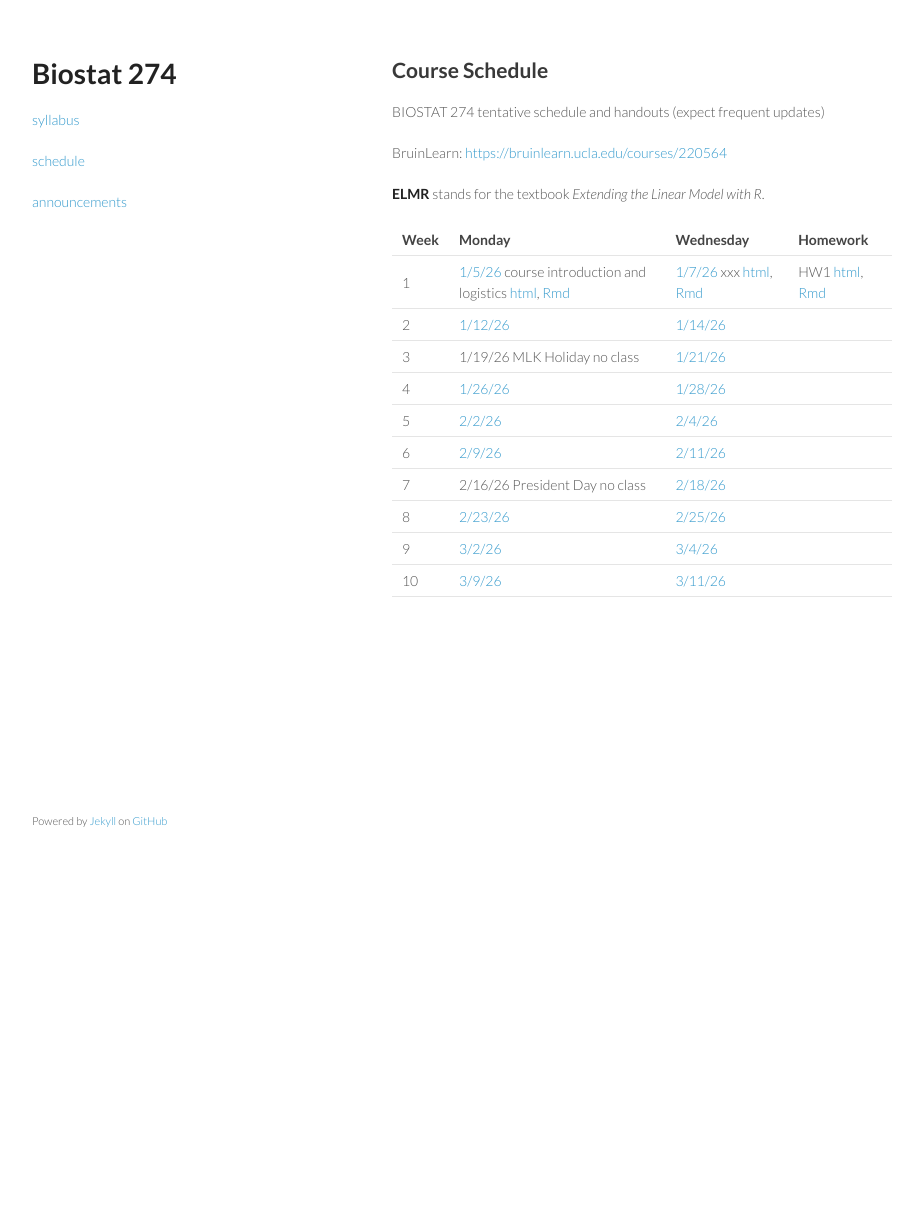
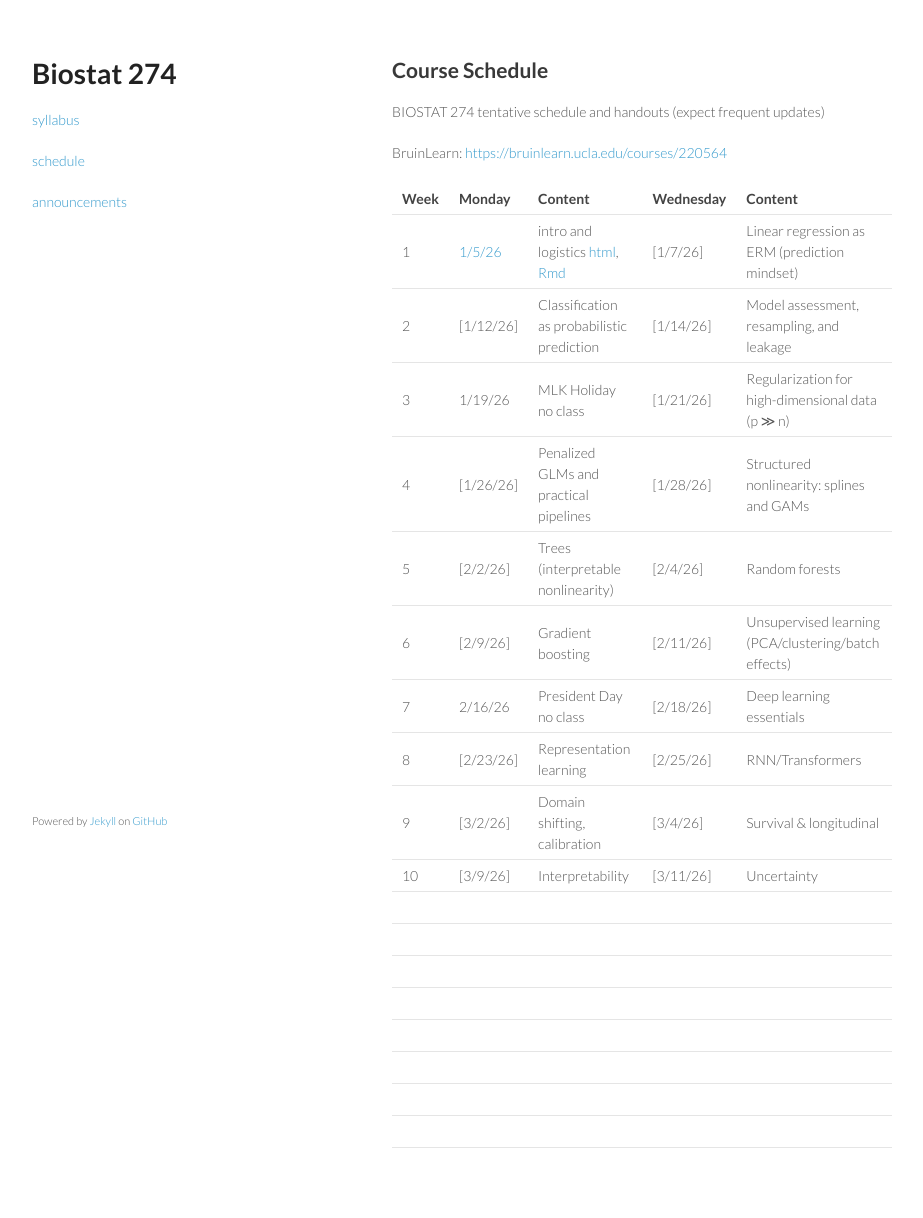
Before and after one commit to ucla-biostat-274/2026winter, a Jekyll site: the page built from schedule/schedule.md, in a window 1280 px wide. Shown: the whole page, without its empty margins (178-1101 px from the left). Built offline with Jekyll 4.4.1, drawn with Linux system fonts in a browser that asks for light colours; before the commit the page ends 900 px from its top, so only the background shows below that.

Commit message:
revise topics

```diff
--- a/schedule/schedule.md
+++ b/schedule/schedule.md
@@ -9,17 +9,23 @@ BIOSTAT 274 tentative schedule and handouts (expect frequent updates)
 
 BruinLearn: <https://bruinlearn.ucla.edu/courses/220564>
 
-**ELMR** stands for the textbook _Extending the Linear Model with R_.
-
-| Week | Monday                                                                                                                                                                                                                                                                                | Wednesday                                                                                                                                                                                                                                    | Homework                                                                                                           |
-|------|---------------------------------------------------------------------------------------------------------------------------------------------------------------------------------------------------------------------------------------------------------------------------------------|----------------------------------------------------------------------------------------------------------------------------------------------------------------------------------------------------------------------------------------------|--------------------------------------------------------------------------------------------------------------------|
-| 1    | [1/5/26](https://ucla-biostat-274.github.io/2026winter/biostat274winter2026/2026/01/05/week1-day1.html) course introduction and logistics [html](../slides/01-intro/intro.html), [Rmd](https://raw.githubusercontent.com/ucla-biostat-274/2026spring/master/slides/01-intro/intro.qmd) | [1/7/26](https://ucla-biostat-274.github.io/2026winter/biostat274winter2026/2026/01/07/week1-day2.html) xxx [html](../slides/02-lm/lm.html), [Rmd](https://raw.githubusercontent.com/ucla-biostat-274/2026winter/master/slides/02-lm/lm.qmd) | HW1 [html](../hw/hw1.html), [Rmd](https://raw.githubusercontent.com/ucla-biostat-274/2026winter/master/hw/hw1.qmd) |
-| 2    | [1/12/26]()                                                                                                                                                                                                                                                                           | [1/14/26]()                                                                                                                                                                                                                                  |                                                                                                                    |
-| 3    | 1/19/26 MLK Holiday no class                                                                                                                                                                                                                                                          | [1/21/26]()                                                                                                                                                                                                                                  |                                                                                                                    |
-| 4    | [1/26/26]()                                                                                                                                                                                                                                                                           | [1/28/26]()                                                                                                                                                                                                                                  |                                                                                                                    |
-| 5    | [2/2/26]()                                                                                                                                                                                                                                                                            | [2/4/26]()                                                                                                                                                                                                                                   |                                                                                                                    |
-| 6    | [2/9/26]()                                                                                                                                                                                                                                                                            | [2/11/26]()                                                                                                                                                                                                                                  |                                                                                                                    |
-| 7    | 2/16/26 President Day no class                                                                                                                                                                                                                                                        | [2/18/26]()                                                                                                                                                                                                                                  |                                                                                                                    |
-| 8    | [2/23/26]()                                                                                                                                                                                                                                                                           | [2/25/26]()                                                                                                                                                                                                                                  |                                                                                                                    |
-| 9    | [3/2/26]()                                                                                                                                                                                                                                                                            | [3/4/26]()                                                                                                                                                                                                                                   |                                                                                                                    |
-| 10   | [3/9/26]()                                                                                                                                                                                                                                                                            | [3/11/26]()                                                                                                                                                                                                                                  |                                                                                                                    |
+| Week | Monday                                                                                                  | Content                                                                                                                                                               | Wednesday  | Content                                              |
+|------|---------------------------------------------------------------------------------------------------------|-----------------------------------------------------------------------------------------------------------------------------------------------------------------------|------------|------------------------------------------------------|
+| 1    | [1/5/26](https://ucla-biostat-274.github.io/2026winter/biostat274winter2026/2026/01/05/week1-day1.html) |  intro and logistics   [html](../slides/01-intro/intro.html),   [Rmd](https://raw.githubusercontent.com/ucla-biostat-274/2026spring/master/slides/01-intro/intro.qmd) | [1/7/26]   | Linear regression as ERM (prediction mindset)        |
+| 2    | [1/12/26]                                                                                               |  Classification as probabilistic   prediction                                                                                                                         | [1/14/26]  | Model assessment, resampling, and leakage            |
+| 3    | 1/19/26                                                                                                 |  MLK Holiday no class                                                                                                                                                 | [1/21/26]  |  Regularization for   high-dimensional data (p ≫ n)  |
+| 4    | [1/26/26]                                                                                               |  Penalized GLMs and practical   pipelines                                                                                                                             | [1/28/26]  |  Structured nonlinearity: splines   and GAMs         |
+| 5    | [2/2/26]                                                                                                |  Trees (interpretable   nonlinearity)                                                                                                                                 | [2/4/26]   |  Random forests                                      |
+| 6    | [2/9/26]                                                                                                | Gradient boosting                                                                                                                                                     | [2/11/26]  | Unsupervised learning (PCA/clustering/batch effects) |
+| 7    | 2/16/26                                                                                                 | President Day no class                                                                                                                                                | [2/18/26]  |  Deep learning essentials                            |
+| 8    | [2/23/26]                                                                                               | Representation learning                                                                                                                                               | [2/25/26]  | RNN/Transformers                                     |
+| 9    | [3/2/26]                                                                                                | Domain shifting, calibration                                                                                                                                          | [3/4/26]   | Survival & longitudinal                              |
+| 10   | [3/9/26]                                                                                                |  Interpretability                                                                                                                                                     | [3/11/26]  |  Uncertainty                                         |
+|      |                                                                                                         |                                                                                                                                                                       |            |                                                      |
+|      |                                                                                                         |                                                                                                                                                                       |            |                                                      |
+|      |                                                                                                         |                                                                                                                                                                       |            |                                                      |
+|      |                                                                                                         |                                                                                                                                                                       |            |                                                      |
+|      |                                                                                                         |                                                                                                                                                                       |            |                                                      |
+|      |                                                                                                         |                                                                                                                                                                       |            |                                                      |
+|      |                                                                                                         |                                                                                                                                                                       |            |                                                      |
+|      |                                                                                                         |                                                                                                                                                                       |            |                                                      |
```
Also changed, not shown: syllabus/syllabus.md (+1 -8 lines), 1 other file.
